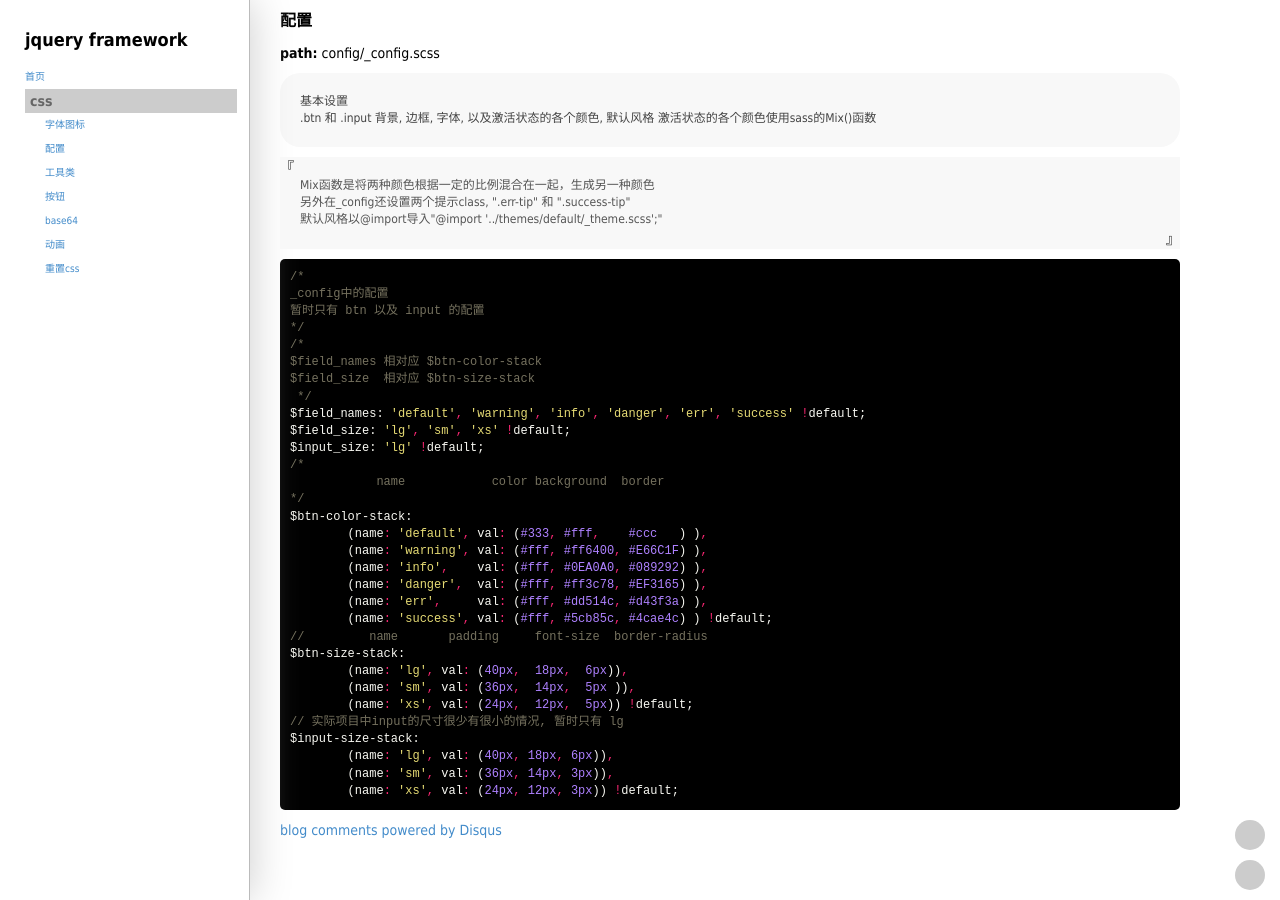
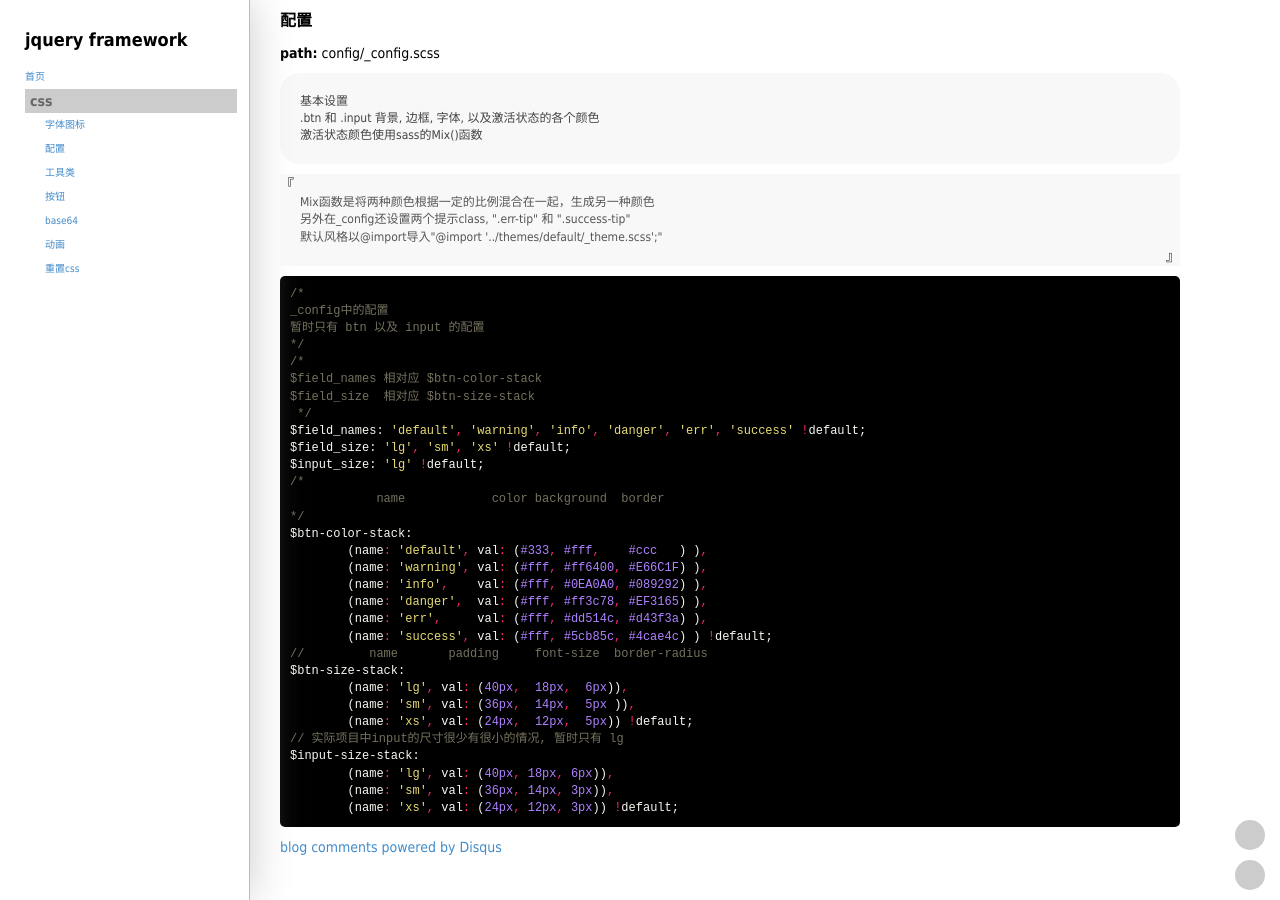
Before and after one commit to pengfeiWang/jquery-framework, a Jekyll site: the page built from _posts/css/2015-09-11-_config.html, in a window 1280 px wide. Built offline with Jekyll 4.4.1, drawn with Linux system fonts in a browser that asks for light colours; comment, search, counter and statistics services are not loaded.

Commit message:
change _config

```diff
--- a/_posts/css/2015-09-11-_config.html
+++ b/_posts/css/2015-09-11-_config.html
@@ -9,8 +9,10 @@ categories: doc_css
 <p class="desc">
   基本设置
   <br>
-  .btn 和 .input 背景, 边框, 字体, 以及激活状态的各个颜色, 默认风格
-  激活状态的各个颜色使用sass的Mix()函数
+  .btn 和 .input 背景, 边框, 字体, 以及激活状态的各个颜色
+
+  <br>
+  激活状态颜色使用sass的Mix()函数
 
 
 </p>
```
